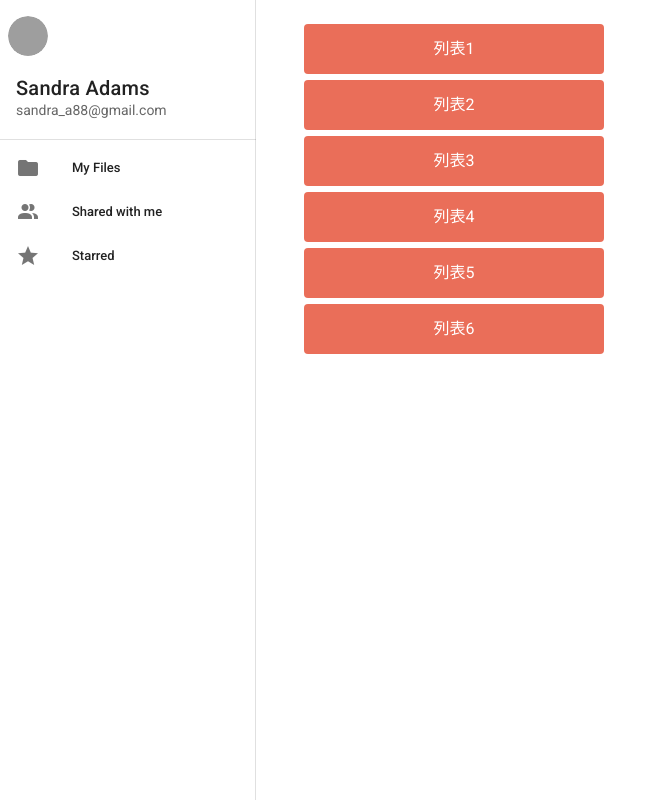
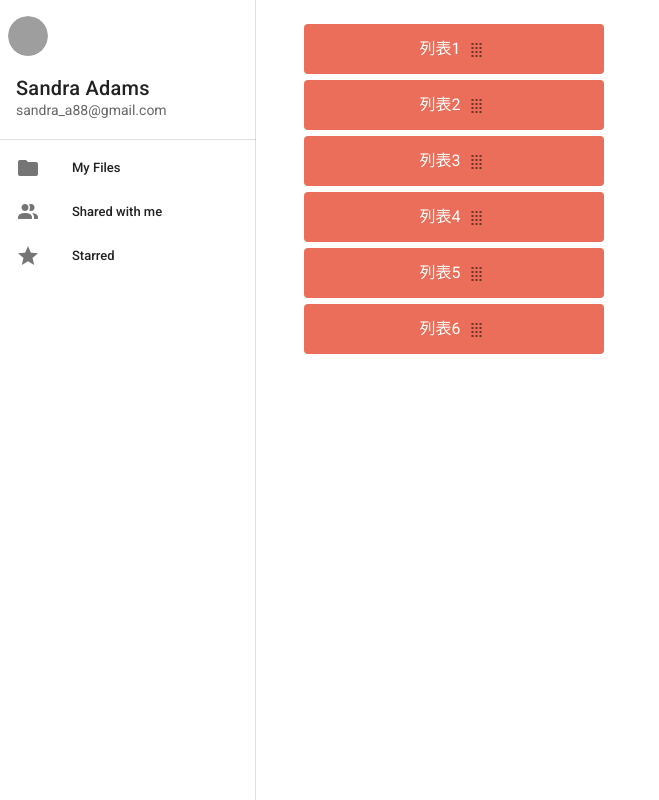
Before and after one commit to Evan1106/collapse-mockjs, a Vue app: page / in a window 1280 px wide. Shown: the whole page, without its empty margins (0-659 px from the left). Built offline with nearby package versions, Linux system fonts and the light colour scheme; grey boxes are pictures that could not be loaded.

Commit message:
add drag icon, draggable when icon were clicked

```diff
--- a/src/components/dragView.vue
+++ b/src/components/dragView.vue
@@ -5,12 +5,13 @@
         @dragenter="dragenter($event, index)"
         @dragover="dragover($event, index)"
         @dragstart="dragstart(index)"
-        draggable
+        :draggable="isdraggable"
         v-for="( item, index) in list"
         :key="item.label"
         class="list-item"
       >
       {{ item.label }}
+      <v-icon style="cursor: move;" @mousedown="isdraggable = true">mdi-drag</v-icon>
       </li>
     </transition-group>
   </div>
@@ -30,15 +31,13 @@
         ],
         dragIndex: '',
         enterIndex:'',
+        isdraggable: false,
       };
     },
     created(){
 
     },
     methods: {
-      shuffle(){
-        // this.list = this.$shuffle(this.list)
-      },
       dragstart(index) {
         this.dragIndex = index;
       },
@@ -53,6 +52,7 @@
       },
       dragover(e) {
         e.preventDefault();
+        this.isdraggable = false
       }
 
 
@@ -68,7 +68,6 @@
     transition: transform .3s;
   }
   .list-item{
-    cursor: move;
     width: 300px;
     background: #EA6E59;
     border-radius: 4px;
```
